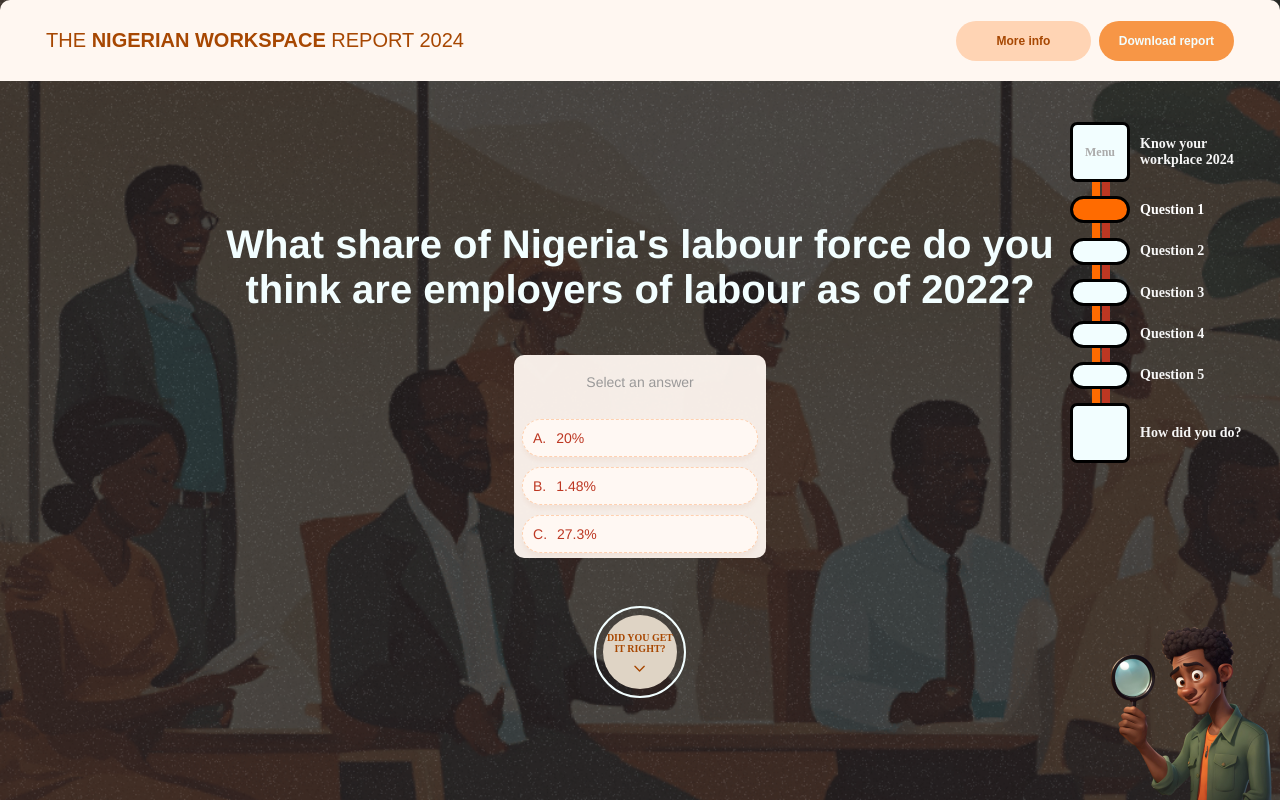
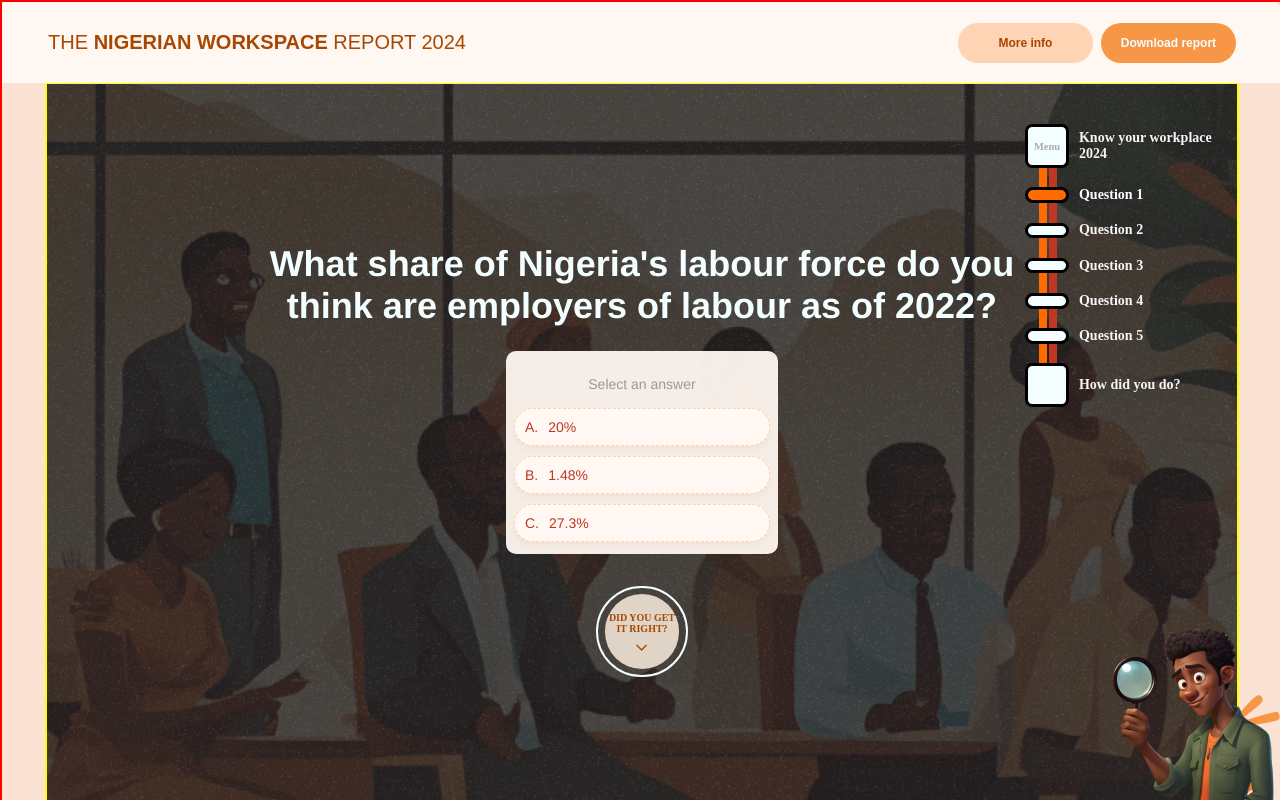
Before and after one commit to KathieU/Quiz, a React (Vite) app: page / in a window 1280 px wide. Both pictures are taken after a click on the button "START YOUR QUEST". Built offline with nearby package versions, Linux system fonts and the light colour scheme; a web font is replaced by a local one.

Commit message:
Cleaned up styling of sidebar and question page

```diff
--- a/src/components/frontPage/FrontPage.css
+++ b/src/components/frontPage/FrontPage.css
@@ -1,23 +1,21 @@
 .front-page {
   display: flex;
-  /* height: 100vh; */
   position: relative;
   background: #fae3d3;
-  /* padding-left: 2.88rem;
-  padding-right: 2.94rem; */
-  /* max-width: 1440px;
-  margin: 0 auto; */
+  margin: 0 auto;
 }
 
 .front-page .front-page-container {
   background-image: url("../../assets/landing.png");
-  background-size: contain;
+  background-size: cover;
   background-repeat: no-repeat;
   background-position: center;
   display: flex;
   justify-content: center;
   align-items: center;
   margin-top: 4.44rem;
+  margin-left: 2.88rem;
+  margin-right: 2.94rem;
 }
 
 .front-page-content {
--- a/src/components/questionPage/QuestionPage.css
+++ b/src/components/questionPage/QuestionPage.css
@@ -42,12 +42,24 @@
   flex-direction: column;
   justify-content: center;
   align-items: center;
+  z-index: 2;
+  border: 2px solid red;
+}
+
+.question-page-image-background {
+  border: 2px solid yellow;
+  margin-top: 5rem;
+  display: flex;
+  flex-direction: column;
+  justify-content: center;
+  align-items: center;
   background-size: cover;
   background-position: center;
   background-repeat: no-repeat;
   z-index: 2;
+  height: 90%;
+  width: 93%;
 }
-
 .question-page.active {
   animation: slideUp 1s ease-in-out forwards;
 }
@@ -69,7 +81,7 @@
   color: #f2feff;
   text-align: center;
   font-family: "Arimo";
-  font-size: 2.5rem;
+  font-size: 2.25rem;
   font-weight: 700;
   margin-bottom: 0;
   width: 65%;
@@ -79,7 +91,6 @@
   display: flex;
   flex-direction: column;
   align-items: center;
-  margin-top: 5rem;
 }
 
 .options-container {
@@ -88,12 +99,11 @@
   flex-direction: column;
   justify-content: center;
   align-items: center;
-  gap: 15px;
-  width: 14.75rem;
-  height: 11.25rem;
+  margin-top: 1.5rem;
+  margin-bottom: 2rem;
+  gap: 2px;
+  width: 16rem;
   border-radius: 10px;
-  margin-bottom: 3rem;
-  margin-top: 2.69rem;
   background: rgba(255, 247, 241, 0.95);
 }
 
--- a/src/components/questionPage/QuestionPage.jsx
+++ b/src/components/questionPage/QuestionPage.jsx
@@ -23,7 +23,6 @@ const QuestionPage = ({
     onAnswerSelect(option);
   };
 
-  // Function to highlight specified words in the question text
   const highlightText = (text, highlights) => {
     if (!highlights) return text;
 
@@ -49,8 +48,9 @@ const QuestionPage = ({
       )}
 
       {previousQuestionData && questionNumber > 1 && (
+        <div className="question-page previous">
           <div
-          className="question-page previous"
+            className="question-page-image-background"
             style={{ backgroundImage: `url(${previousQuestionData.bgImage})` }}
           >
             <Sidebar
@@ -75,11 +75,12 @@ const QuestionPage = ({
               </ul>
             </div>
           </div>
+        </div>
       )}
 
+      <div key={animationKey} className="question-page active">
         <div
-        key={animationKey}
-        className="question-page active"
+          className="question-page-image-background"
           style={{ backgroundImage: `url(${questionData.bgImage})` }}
         >
           <img
@@ -155,6 +156,7 @@ const QuestionPage = ({
           </div>
         </div>
       </div>
+    </div>
   );
 };
 
--- a/src/components/sidebar/Sidebar.css
+++ b/src/components/sidebar/Sidebar.css
@@ -1,6 +1,6 @@
 .sidebar {
   position: fixed;
-  right: 0;
+  right: 2.94rem;
   top: 7rem;
   width: 200px;
   padding: 10px;
@@ -24,7 +24,7 @@
 
 .sidebar li {
   display: flex;
-  margin-bottom: 0.9rem;
+  margin-bottom: 1.2rem;
   align-items: center;
   color: #f6f6f6;
   font-family: "Aileron";
@@ -46,9 +46,9 @@
   border-radius: 3.6875rem;
   border: 3.58px solid #000;
   background: #f2feff;
-  height: 1.3125rem;
+  height: 0.6rem;
   flex-shrink: 0;
-  width: 3.375rem !important;
+  width: 2.375rem !important;
   margin-right: 10px;
   position: relative;
   z-index: 2;
@@ -63,10 +63,10 @@
   border-radius: 0.44756rem;
   border: 3.58px solid #000;
   background: #f2feff;
-  height: 3.375rem;
+  height: 2.375rem;
   align-self: stretch;
   flex-shrink: 0;
-  width: 3.375rem !important;
+  width: 2.375rem !important;
   display: flex;
   justify-content: center;
   align-items: center;
@@ -74,16 +74,14 @@
 
 .front-text {
   flex-grow: 1;
-  overflow: hidden;
-  white-space: nowrap;
-  opacity: 0;
+  display: none !important;
 }
 
 .menu-text {
   color: #ababab;
   text-align: center;
   font-family: "Aileron";
-  font-size: 0.75rem;
+  font-size: 0.65rem;
   font-weight: 700;
 }
 
@@ -91,7 +89,7 @@
   color: #fff;
   text-align: center;
   font-family: "Aileron";
-  font-size: 0.75rem;
+  font-size: 0.65rem;
   font-weight: 700;
 }
 
@@ -102,8 +100,8 @@
 .question-page-background {
   position: absolute;
   top: calc(1.3125rem + 2.58px);
-  bottom: calc(1.3125rem + 2.58px);
-  left: 2rem;
+  bottom: calc(1.3125rem + 1rem);
+  left: 1.5rem;
   right: 0;
   width: 100%;
   display: flex;
@@ -114,41 +112,6 @@
   background-repeat: no-repeat;
 }
 
-/* Add this to your Sidebar.css */
-
-/* Hide the text when the front page is active */
 .front-text {
   display: none;
 }
-
-/* .sidebar .bar-wrapper {
-  display: flex;
-  align-items: center;
-}
-
-.sidebar .bar-wrapper .bar {
-  margin-right: 10px;
-} */
-
-/* Show the text when not on the front page */
-.sidebar .bar-wrapper:not(.front-page) .front-text {
-  display: block;
-}
-
-/* .menu-text {
-  color: #ababab;
-  text-align: center;
-  font-family: "Aileron";
-  font-size: 0.75rem;
-  font-weight: 700;
-}
-
-.active-menu-text {
-  color: #fff;
-}
-
-.active-text {
-  color: #fff;
-}
-
- */
--- a/src/question.js
+++ b/src/question.js
@@ -93,7 +93,7 @@ const questions = [
   {
     question:
       "What's the largest share of people's salary do you think they spend on transportation in a month?",
-    options: ["20-329%", "30-40%", "45-50%"],
+    options: ["20-29%", "30-40%", "45-50%"],
     correct: "45-50%",
     bgImage: resign,
     highlights: "author",
```
Lines whose indentation alone changed are shown as unchanged.
